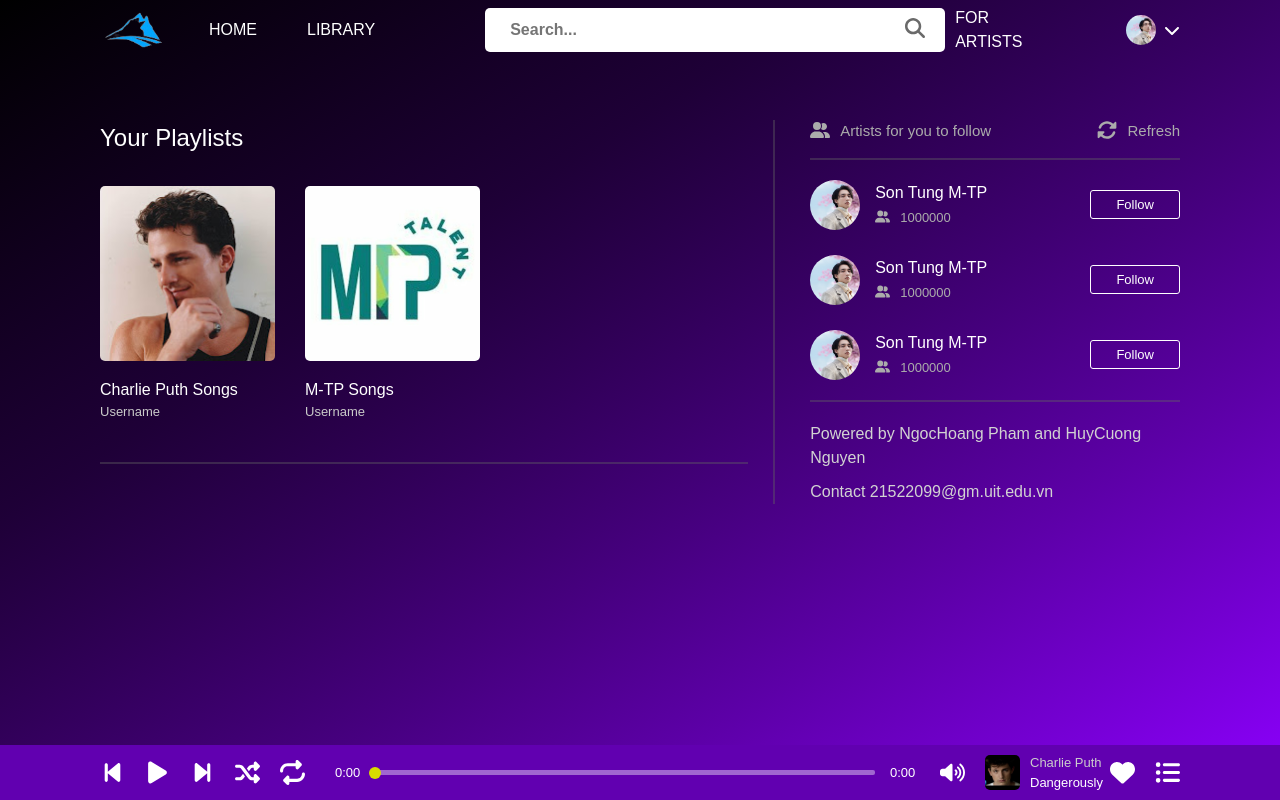
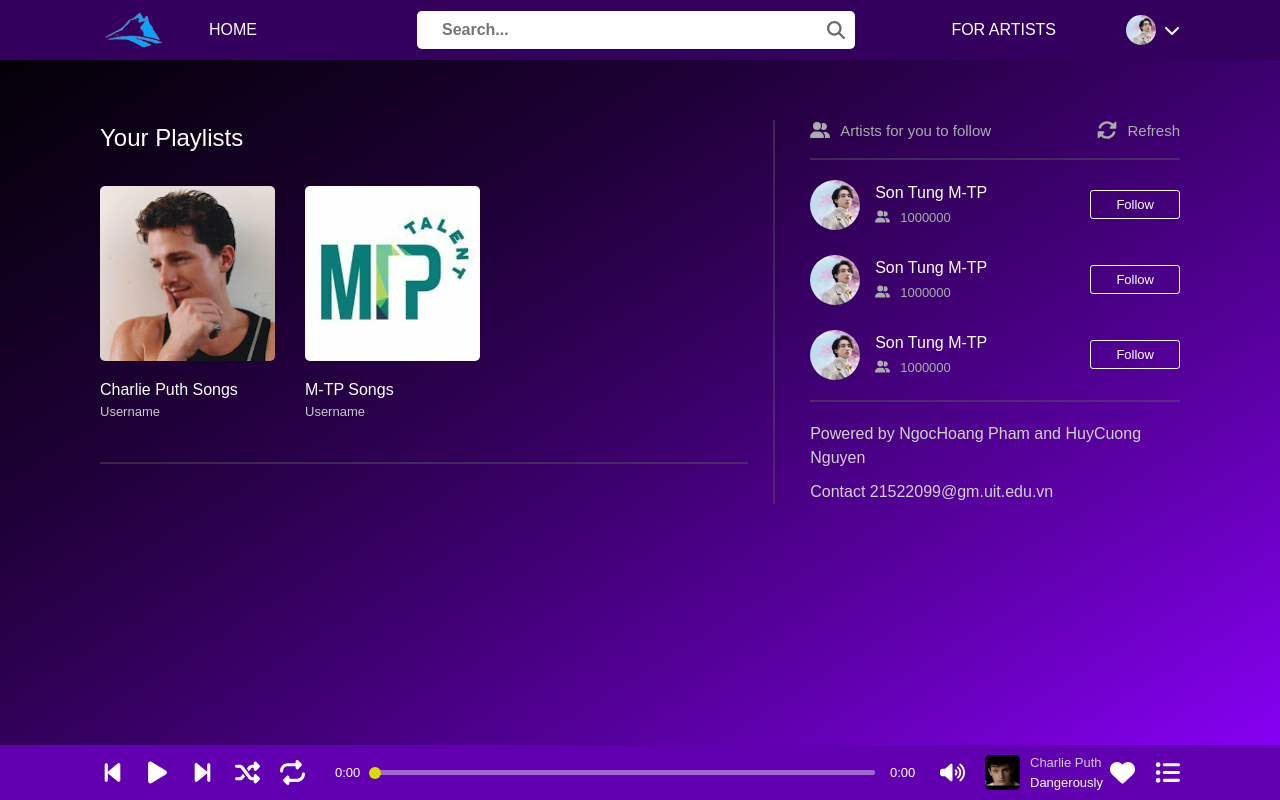
Before and after one commit to Project-1-Music-Player/RhythmRealm_FE, a React (Create React App) app: page / in a window 1280 px wide. Built offline with nearby package versions, Linux system fonts and the light colour scheme; a web font is replaced by a local one.

Commit message:
complete profile UI and fix bug header

```diff
--- a/src/MockData/UserData.ts
+++ b/src/MockData/UserData.ts
@@ -1,10 +1,27 @@
 import avt from '../assets/images/artist_avatar.jpg'
-import { UserModel } from '../models/UserModel'
+import avt1 from '../assets/images/ex2.jpg'
+import { UserModel, UserArtistFollow } from '../models/UserModel'
 import song_4 from '../assets/images/song4.jpg'
 import song_5 from '../assets/images/song5.jpg'
 import song_audio_4 from '../assets/music/song4.mp3'
 import song_audio_5 from '../assets/music/song5.mp3'
 import { MockPlaylist1, MockPlaylist2 } from './PlaylistData'
+
+export const UserData2: UserArtistFollow = {
+    id: '2',
+    name: 'Son Tung M-TP',
+    avatar: avt,
+    role: 'artist',
+    followers: 1000,
+}
+
+export const UserData3: UserArtistFollow = {
+    id: '3',
+    name: 'Charlie Puth',
+    avatar: avt1,
+    role: 'artist',
+    followers: 1000,
+}
 
 export const UserData1: UserModel = {
     id: '1',
@@ -12,7 +29,10 @@
     avatar: avt,
     role: 'user',
     followers: 0,
-    following: 0,
+    following: [
+        UserData2,
+        UserData3,
+    ],
     songs: [
         {
             id: '1',
--- a/src/layout/DefaultLayout/DefaultLayout.tsx
+++ b/src/layout/DefaultLayout/DefaultLayout.tsx
@@ -16,7 +16,9 @@
         <div className={cx('wrapper')}>
             <Header/>
 
-            {children}
+            <div style={{paddingTop: '120px'}}>
+                {children}
+            </div>
 
             <PlayControl/>
         </div>
--- a/src/layout/components/Header/Header.module.scss
+++ b/src/layout/components/Header/Header.module.scss
@@ -1,11 +1,13 @@
 .wrapper {
     height: 60px;
-    max-width: calc(100% - 200px);
-    margin: 0 auto;
-    padding-top: 8px;
-    padding-bottom: 8px;
+    padding: 0 100px;
     display: flex;
     align-items: center;
+    position: fixed;
+    top: 0;
+    left: 0;
+    right: 0;
+    background-color: #34005e;
 }
 
 .nav {
@@ -39,14 +41,14 @@
 }
 
 .search {
-    margin-left: 100px;
+    margin-left: 150px;
     display: flex;
     align-items: center;
 
     .search_input {
         font-size: 1.6rem;
         width: 400px;
-        padding: 8px 25px;
+        padding: 5px 25px;
         color: #6A6A6A;
         font-weight: 600;
         outline: none;
@@ -58,10 +60,12 @@
     }
 
     .search_btn {
-        padding: 10px 20px;
         background-color: var(--white);
-        display: inline-block;
-        height: 44px;
+        display: flex;
+        align-items: center;
+        justify-content: center;
+        height: 38px;
+        width: 38px;
         border-top-right-radius: 5px;
         border-bottom-right-radius: 5px;
         cursor: pointer;
@@ -72,8 +76,8 @@
     }
 
     .search_icon {
-        width: 20px;
-        height: 20px;
+        width: 18px;
+        height: 18px;
         color: #6A6A6A;
     }
 }
--- a/src/layout/components/Header/Header.tsx
+++ b/src/layout/components/Header/Header.tsx
@@ -17,10 +17,6 @@
         title: 'HOME',
         route: routes.home,
     },
-    {
-        title: 'LIBRARY',
-        route: routes.library,
-    },
 ]
 
 function Header() {
@@ -36,7 +32,7 @@
                     {
                         navs.map((nav, index) => {
                             return (
-                                <li className={cx('nav_item')} key={index}>{nav.title}</li>
+                                <li className={cx('nav_item')} key={index} onClick={() => navigate(nav.route)}>{nav.title}</li>
                             )
                         })
                     }
--- a/src/pages/Home/Home.module.scss
+++ b/src/pages/Home/Home.module.scss
@@ -1,6 +1,5 @@
 .container {
     margin: 0 auto;
-    margin-top: 60px;
     max-width: calc(100% - 200px);
     display: flex;
 }
--- a/src/pages/PlaylistDetails/PlaylistDetails.module.scss
+++ b/src/pages/PlaylistDetails/PlaylistDetails.module.scss
@@ -1,8 +1,6 @@
 .wrapper {
     margin: 0 auto;
-    margin-top: 60px;
     max-width: calc(100% - 200px);
-    // height: 800px;
     display: flex;
 }
 
--- a/src/pages/Profile/Profile.module.scss
+++ b/src/pages/Profile/Profile.module.scss
@@ -1,6 +1,5 @@
 .wrapper {
     margin: 0 auto;
-    margin-top: 60px;
     max-width: calc(100% - 200px);
     display: flex;
 }
@@ -184,3 +183,34 @@
         font-weight: 500;
     }
 }
+
+.profile-follow {
+    display: flex;
+    column-gap: 60px;
+    row-gap: 30px;
+    flex-wrap: wrap;
+    margin-bottom: 20px;
+
+    .follow-img {
+        width: 180px;
+        height: 180px;
+        object-fit: cover;
+        border-radius: 50%;
+    }
+
+    .follow-name {
+        font-size: 2rem;
+        font-weight: 500;
+        color: #fff;
+        text-align: center;
+        margin-top: 10px;
+    }
+
+    .follow-count {
+        font-size: 1.5rem;
+        color: #ccc;
+        display: block;
+        text-align: center;
+        margin-top: 10px;
+    }
+}
--- a/src/pages/Profile/Profile.tsx
+++ b/src/pages/Profile/Profile.tsx
@@ -40,7 +40,7 @@
         } else if(currentTab === 2) {
             return <ProfileLike profileSong={UserData1.songs}/>
         } else {
-            return <ProfileFollow/>
+            return <ProfileFollow profileFollow={UserData1.following}/>
         }
     }
 
--- a/src/pages/Profile/components/ProfileFollow.tsx
+++ b/src/pages/Profile/components/ProfileFollow.tsx
@@ -1,6 +1,32 @@
-function ProfileFollow() {
+import classNames from "classnames/bind"
+
+import styles from "../Profile.module.scss"
+import { UserArtistFollow } from "../../../models/UserModel"
+
+const cx = classNames.bind(styles)
+
+type ProfileFollowProps = {
+    profileFollow: UserArtistFollow[] | null,
+}
+
+function ProfileFollow({ profileFollow }: ProfileFollowProps) {
     return (
-        <h1>Follow</h1>
+        <div className={cx('profile-follow')}>
+            {
+                profileFollow  ? (
+                    profileFollow.map((artist, index) => {
+                        return (
+                            <article key={index} className={cx('follow-info')}>
+                                <img src={artist.avatar} alt="" className={cx('follow-img')}/>
+                                <p className={cx('follow-name')}>{artist.name}</p>
+                                <span className={cx('follow-count')}>{artist.followers} follower(s)</span>
+                            </article>
+                        )
+                    })
+                )
+                : <span>None</span>
+            }
+        </div>
     )
 }
 
--- a/src/pages/Profile/components/ProfileHero.tsx
+++ b/src/pages/Profile/components/ProfileHero.tsx
@@ -29,7 +29,7 @@
 
                 <article>
                     <span className={cx('title')}>Following</span>
-                    <span className={cx('statistic')}>{selectedUser.following}</span>
+                    <span className={cx('statistic')}>{selectedUser.following?.length}</span>
                 </article>
             </div>
 
```
Also changed, not shown: src/models/UserModel.ts (+9 -1 lines).
